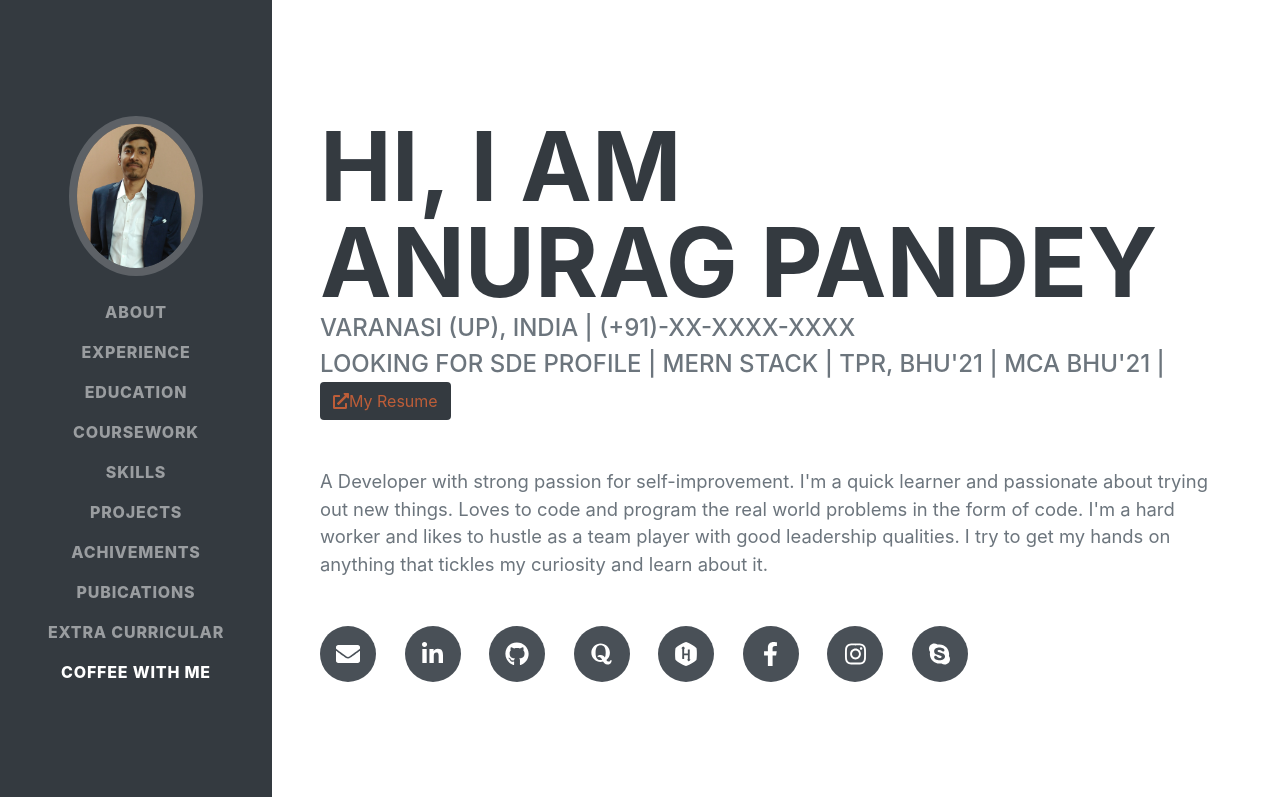
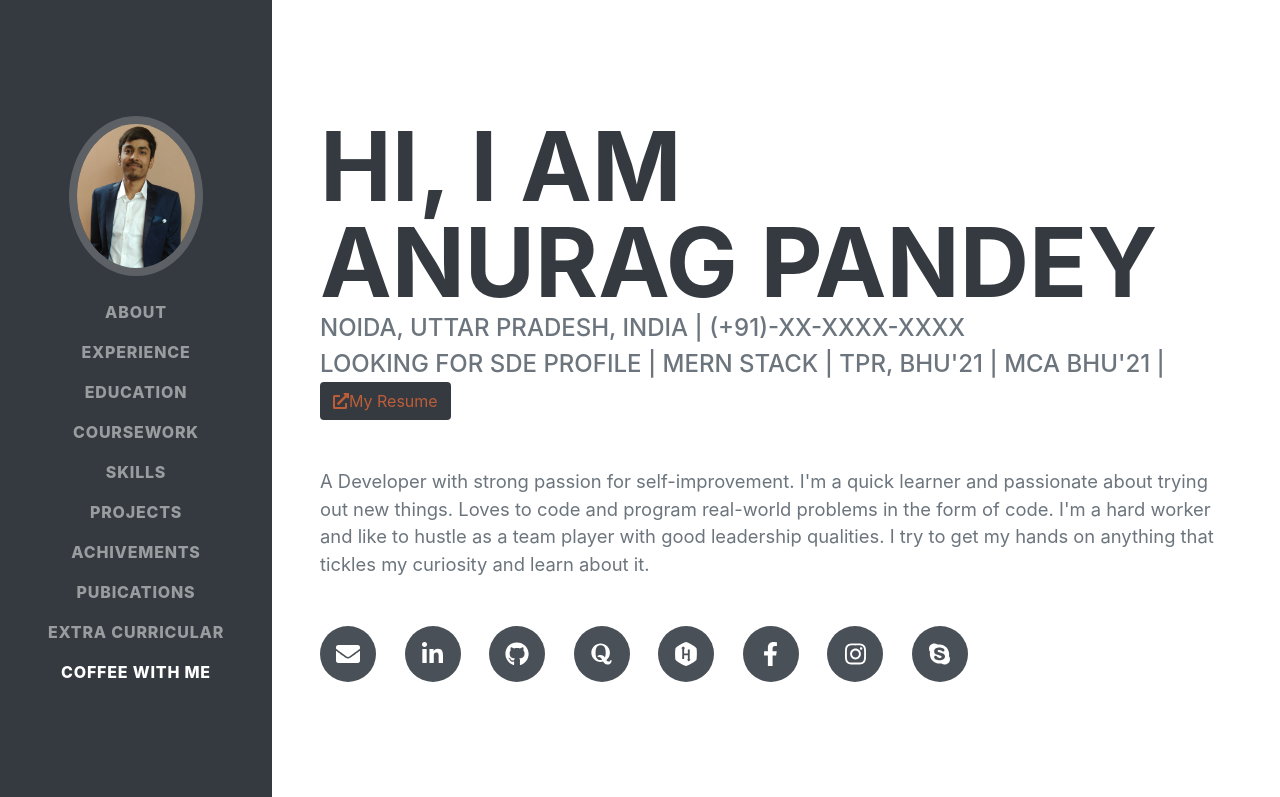
Before and after one commit to anuragbhu/anuragbhu.github.io, a plain HTML site: page index.html in a window 1280 px wide. Shown: the top 797 px of the page. Drawn offline with nearby package versions, Linux system fonts and the light colour scheme; a web font is replaced by a local one.

Commit message:
Update index.html

```diff
--- a/index.html
+++ b/index.html
@@ -53,11 +53,11 @@
                         Anurag Pandey
                     </h1>
                     <div class="subheading mb-5">
-                        Varanasi (UP), India | (+91)-XX-XXXX-XXXX
+                        Noida, Uttar Pradesh, India | (+91)-XX-XXXX-XXXX
                         <div>Looking for SDE Profile | MERN Stack | TPR, BHU'21 | MCA BHU'21 |</div>
                         <div><button type="button" class="btn bg-dark"><a href="https://drive.google.com/drive/folders/1LHTXjUJXJapulQJwOrFKginHpLSG88C8?usp=sharing" target="_blank"><i class="fas fa-external-link-alt"></i>My Resume</a></button></div>
                     </div>
-                    <p class="lead mb-5">A Developer with strong passion for self-improvement. I'm a quick learner and passionate about trying out new things. Loves to code and program the real world problems in the form of code. I'm a hard worker and likes to hustle as a team player with good leadership qualities.  I try to get my hands on anything that tickles my curiosity and learn about it.</p>
+                    <p class="lead mb-5">A Developer with strong passion for self-improvement. I'm a quick learner and passionate about trying out new things. Loves to code and program real-world problems in the form of code. I'm a hard worker and like to hustle as a team player with good leadership qualities.  I try to get my hands on anything that tickles my curiosity and learn about it.</p>
                     <div class="social-icons">
                         <a class="social-icon" href="mailto:anurag.bhumca18@gmail.com" target="_blank"><i class="fa fa-envelope"></i></a>
                         <a class="social-icon" href="https://www.linkedin.com/in/anuragbhu/" target="_blank"><i class="fab fa-linkedin-in"></i></a>
```
